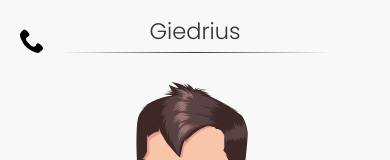
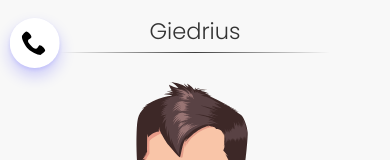
Before and after one commit to giedryza/giedrius.io-v2.0.0, a React (Create React App) app: page / in a window 390 px wide. Shown: the top 160 px of the page. Built offline with nearby package versions, Linux system fonts and the light colour scheme.

Commit message:
hamburger styles

```diff
--- a/src/components/menu/menu.component.tsx
+++ b/src/components/menu/menu.component.tsx
@@ -1,4 +1,4 @@
-import React from 'react';
+import React, { useState } from 'react';
 
 import Floater, { Position } from '../floater/floater.component';
 import Icon, { IconName } from '../icon/icon.component';
@@ -6,14 +6,16 @@ import { contacts } from '../contacts/contacts.data';
 import { IDs } from './menu.constants';
 
 const Menu: React.FC = () => {
-  const [isOpen, setIsOpen] = React.useState(false);
+  const [isOpen, setIsOpen] = useState(false);
+
+  const handleClick = () => setIsOpen(isOpen => !isOpen);
 
   return (
     <Floater position={Position.TOP}>
       <nav className="menu">
         <button
           className="menu__btn"
-          onClick={() => setIsOpen(!isOpen)}
+          onClick={handleClick}
           type="button"
           id={IDs.menuButton}
           aria-label="Menu"
--- a/src/components/menu/menu.styles.scss
+++ b/src/components/menu/menu.styles.scss
@@ -3,42 +3,46 @@
   position: relative;
 
   &__btn {
-    @include square(5rem);
-    padding: 1rem;
+    @include square(5.5rem);
+    padding: 1.25rem;
     border: 1px solid transparent;
-    background: transparent;
+    background: $col__white;
+    box-shadow: $shadow__default;
+    display: flex;
+    align-items: center;
+    justify-content: center;
     cursor: pointer;
     transform: scale(1);
     outline: none;
     position: relative;
-    z-index: 20;
+    z-index: 100;
+    border-radius: 50%;
 
-    &:active {
-      background: $col__white;
-      box-shadow: $shadow__default;
+    &:hover {
+      background: $col__gray-10;
     }
 
-    &:focus {
+    &:focus,
+    &:active {
       border: $outline;
     }
 
     &[aria-expanded='true'] {
       transform: scale(0.8);
       transition: transform $transition-duration__md ease-in;
-      background: $col__white;
-      box-shadow: $shadow__default;
     }
 
     > svg {
       display: block;
       width: 100%;
-      height: auto;
+      height: 100%;
     }
   }
 
   &__nav {
     background: $col__white;
-    box-shadow: $shadow__default;
+    box-shadow: $shadow__mini;
+    border-radius: $border-radius__lg;
     position: absolute;
     top: 3rem;
     left: 3rem;
```
